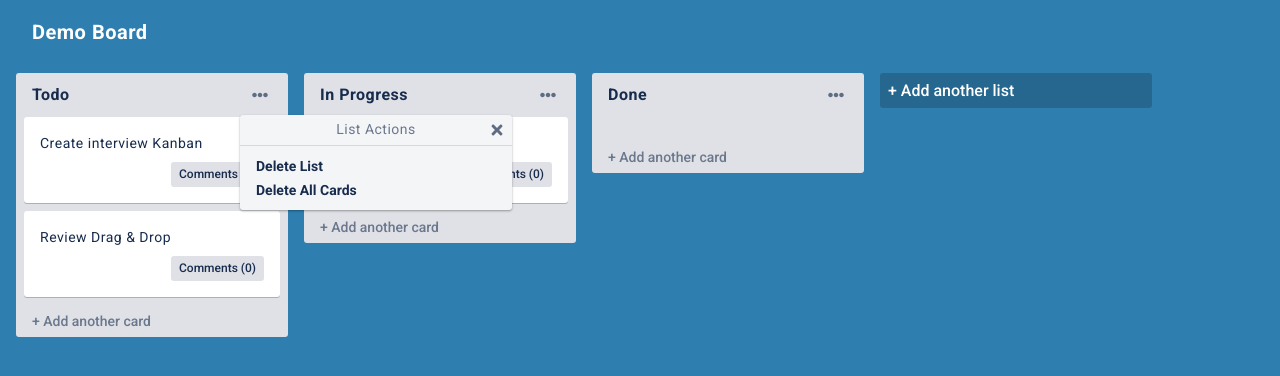
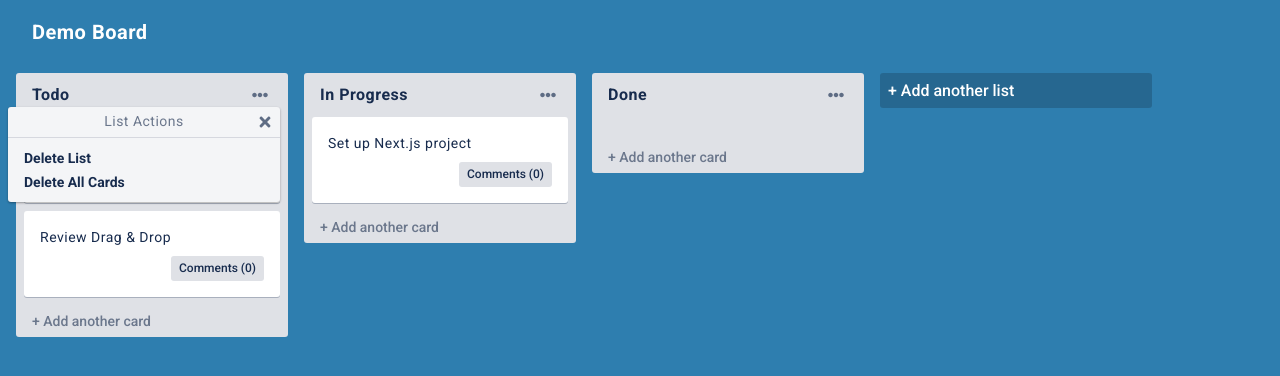
Before and after one commit to houtan-rocky/trello-clone, a Next.js app: page / in a window 1280 px wide. Both pictures are taken after a click on the button 260 px from the left and 95 px from the top of the page. Shown: the top 376 px of the page. Built offline with nearby package versions, Linux system fonts and the light colour scheme.

Commit message:
Fix(UI) list action menu position

```diff
--- a/src/components/ListActionsMenu.module.scss
+++ b/src/components/ListActionsMenu.module.scss
@@ -3,8 +3,8 @@
 
 .menu {
   position: absolute;
-  top: 2rem;
-  left: calc(100% - 2rem);
+  top: 1.5rem;
+  right: calc(100% - 2rem);
   width: 17rem;
   background-color: $background-gray;
   border-radius: $border-radius;
@@ -12,7 +12,7 @@
   z-index: 10;
 
   @media screen and (max-width: $breakpoint-sm) {
-    left: 2rem
+    right: -3rem;
   }
 }
 
```
